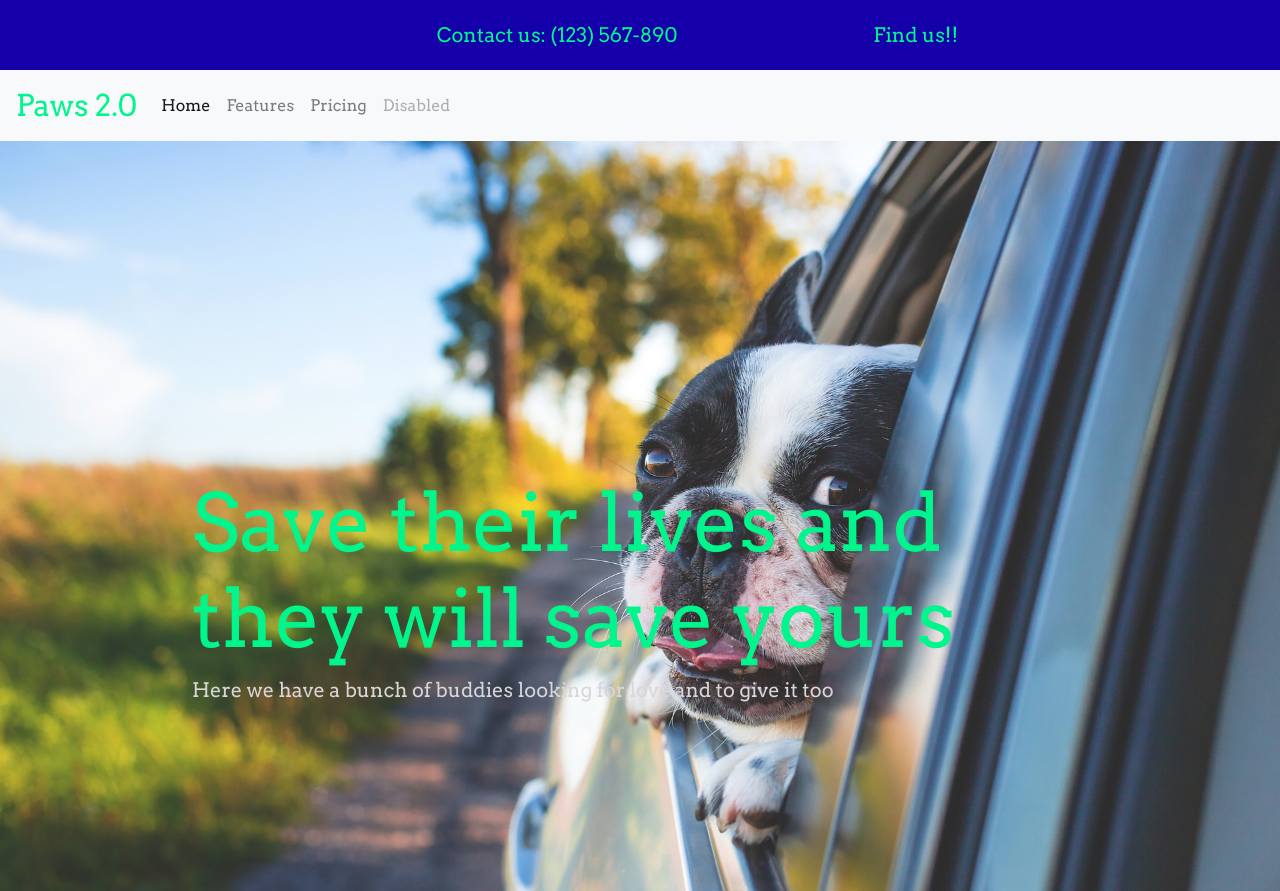
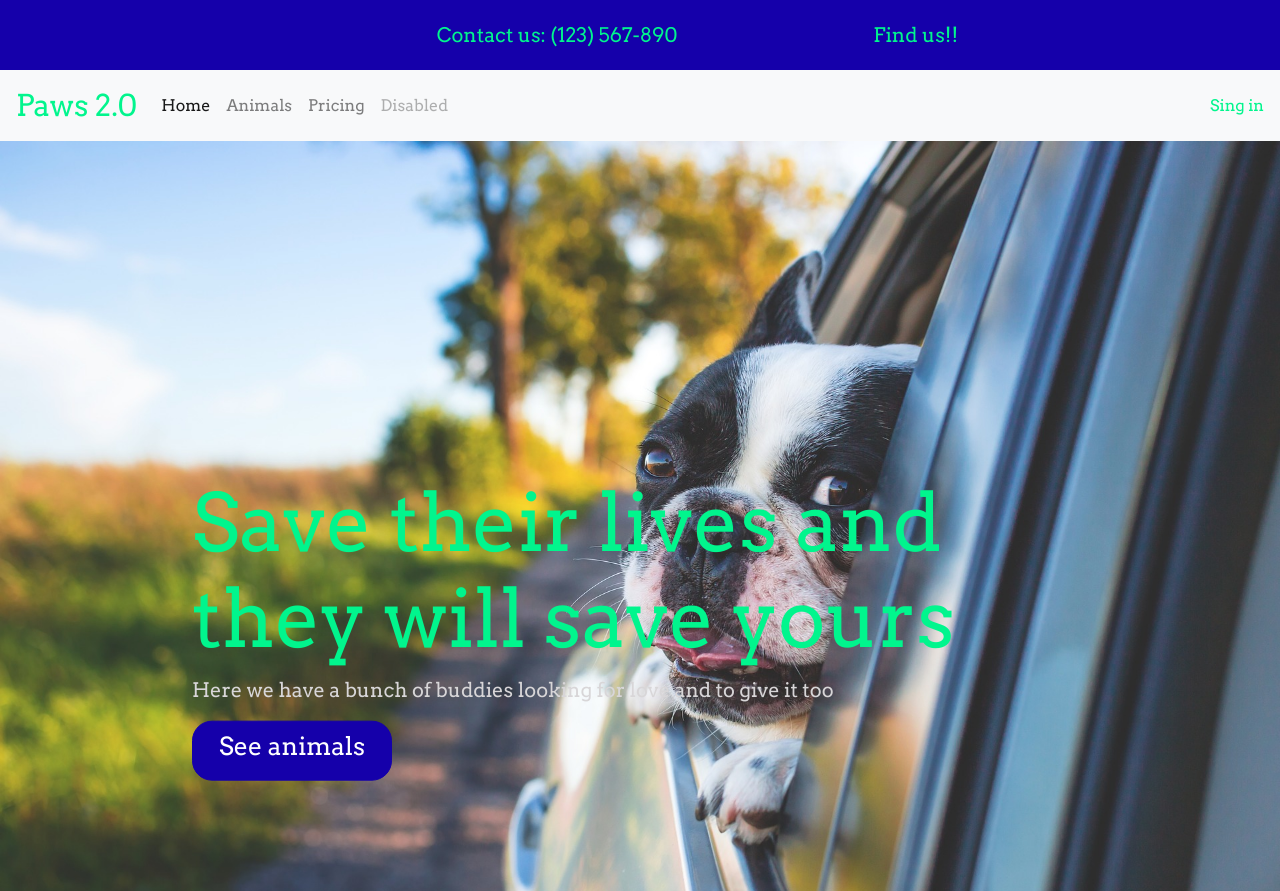
Before and after one commit to sebastianVilladam/paws-2.0, a plain HTML site: page index.html in a window 1280 px wide. Drawn offline with nearby package versions, Linux system fonts and the light colour scheme.

Commit message:
Home page finished and animals page created

```diff
--- a/css/home_style.css
+++ b/css/home_style.css
@@ -37,6 +37,13 @@ blue: #1500aa;
     font-size: 30px;
 }
 
+.navbar #singin-link
+{
+    text-decoration: none;
+    color: #01f58d;
+    text-align: right;
+}
+
 /*carousel style*/
 .carousel-inner
 {
@@ -69,3 +76,18 @@ blue: #1500aa;
     color: #d8d6d8;
     font-size: 20px;
 }
+
+.btn
+{
+    background-color: #1500aa;
+    border-color: #1500aa;
+    border-radius: 20px;
+    height: 60px;
+    width: 200px;
+    font-size: 25px;
+}
+
+.btn:hover
+{
+    background-color: #01f58d;
+}
--- a/index.html
+++ b/index.html
@@ -25,7 +25,7 @@
     </div>
 
     <!--navbar-->
-    <nav class="navbar navbar-expand-lg navbar-light bg-light">
+    <nav class="navbar navbar-expand-lg navbar-light bg-light sticky-top">
         <a class="navbar-brand" href="index.html">Paws 2.0</a>
         <button class="navbar-toggler" type="button" data-toggle="collapse" data-target="#navbarNav" aria-controls="navbarNav" aria-expanded="false" aria-label="Toggle navigation">
           <span class="navbar-toggler-icon"></span>
@@ -33,16 +33,21 @@
         <div class="collapse navbar-collapse" id="navbarNav">
           <ul class="navbar-nav">
             <li class="nav-item active">
-              <a class="nav-link" href="#">Home <span class="sr-only">(current)</span></a>
+              <a class="nav-link" href="index.html">Home<span class="sr-only">(current)</span></a>
             </li>
             <li class="nav-item">
-              <a class="nav-link" href="#">Features</a>
+              <a class="nav-link" href="animals.html">Animals</a>
             </li>
             <li class="nav-item">
               <a class="nav-link" href="#">Pricing</a>
             </li>
             <li class="nav-item">
               <a class="nav-link disabled" href="#" tabindex="-1" aria-disabled="true">Disabled</a>
+            </li>
+          </ul>
+          <ul class="navbar-nav ml-auto">
+            <li>
+                <a href="" id="singin-link">Sing in</a>
             </li>
           </ul>
         </div>
@@ -56,6 +61,7 @@
                     <div class="carousel-caption  d-none d-md-block">
                         <h5>Save their lives and they will save yours</h5>
                         <p>Here we have a bunch of buddies looking for love and to give it too</p>
+                        <a href="animals.html" class="btn btn-primary">See animals</a>
                     </div>
                 </div>
             </div>
```
Also changed, not shown: animals.html (added, +12 -0 lines).
